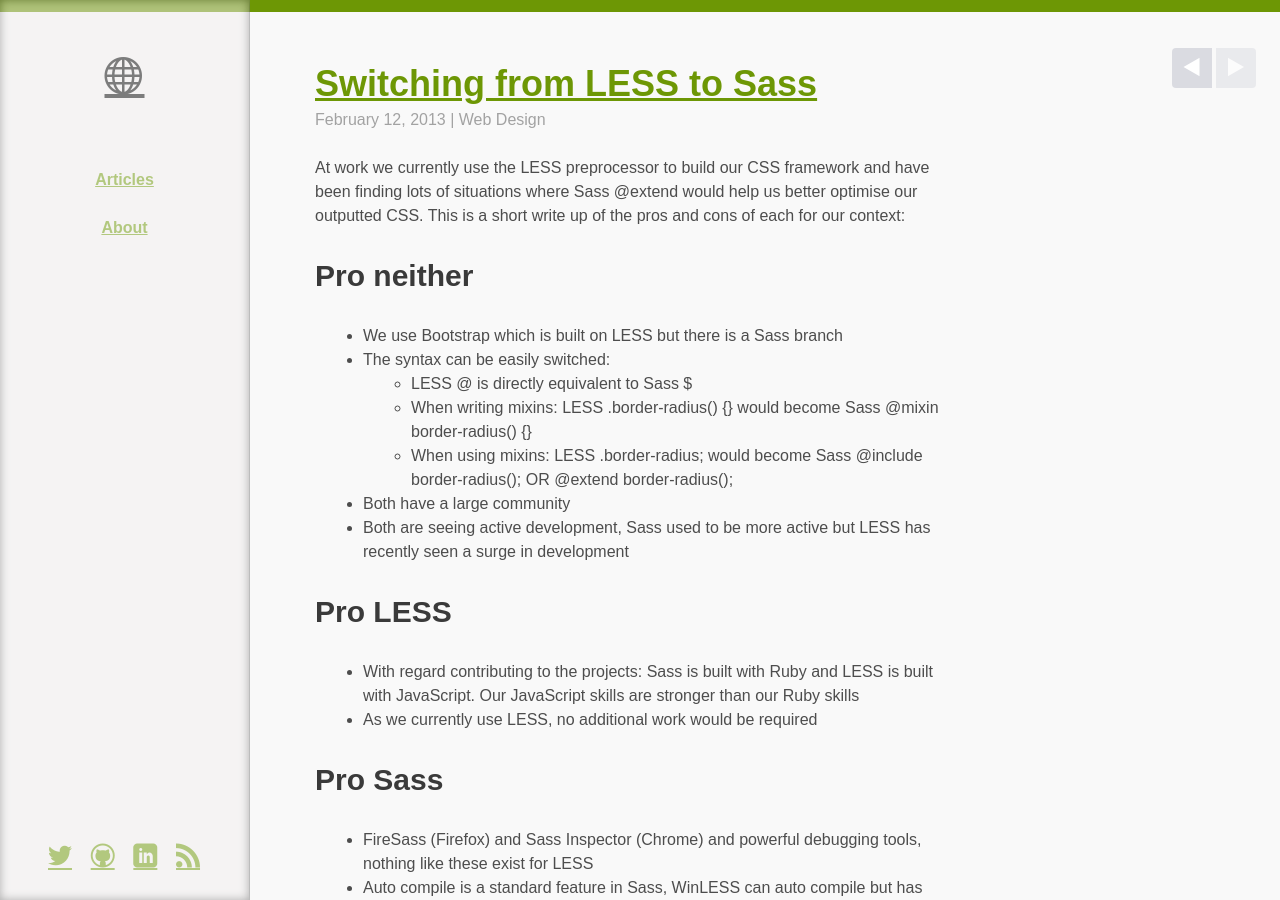
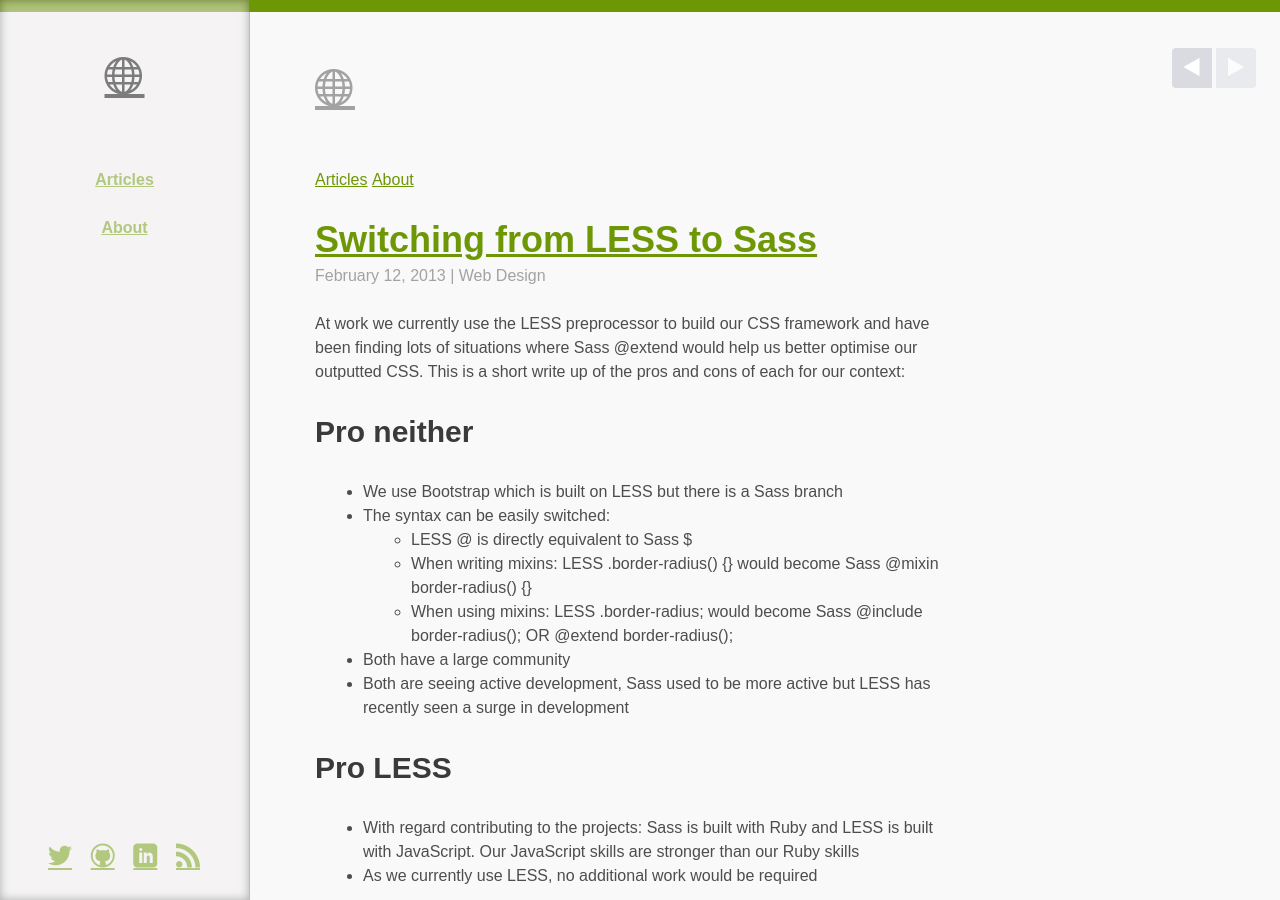
Before and after one commit to waynemoir/waynemoir.com, a Jekyll site: the page built from index.html, in a window 1280 px wide and 900 px high. Built offline with Jekyll 4.4.1, drawn with Linux system fonts in a browser that asks for light colours; some web fonts are replaced; Markdown is read by kramdown in place of the engine named in the settings.

Commit message:
Added header navigation for mobile

```diff
--- a/_layouts/default.html
+++ b/_layouts/default.html
@@ -24,10 +24,25 @@
 	<body>
 
 		<div class="container">
+
+			<div class="header">
+				<a href="/" class="site-logo  header__site-logo" title="Wayne Moir">
+					<i class="icon  icon-logo" aria-hidden="true"></i>
+				</a>
+
+				<ul class="nav  header__nav">
+					<li><a href="/articles/">Articles</a></li>
+					<li><a href="/about/">About</a></li>
+				</ul>
+			</div>
+
+
 			{{ content }}
 
 
-			</div>
+			<p class="copyright">
+				&copy; <a href="https://twitter.com/waynemoir">Wayne Moir</a> {{ site.time | date: '%Y' }}
+			</p>
 
 		</div>
 
```
